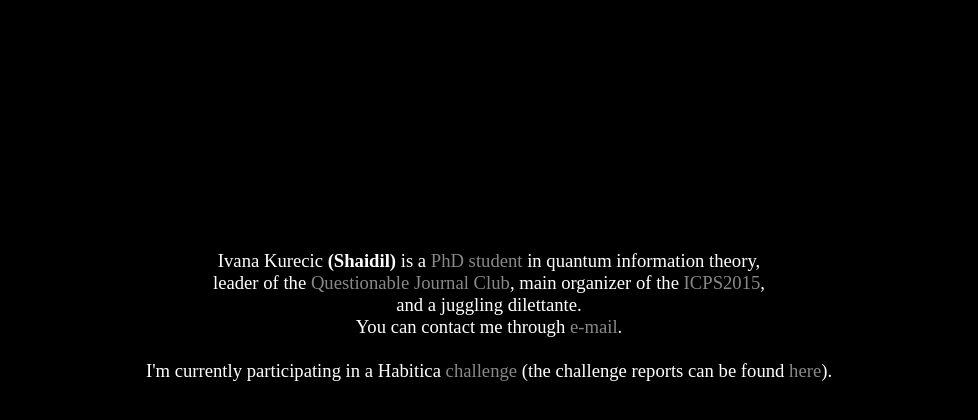
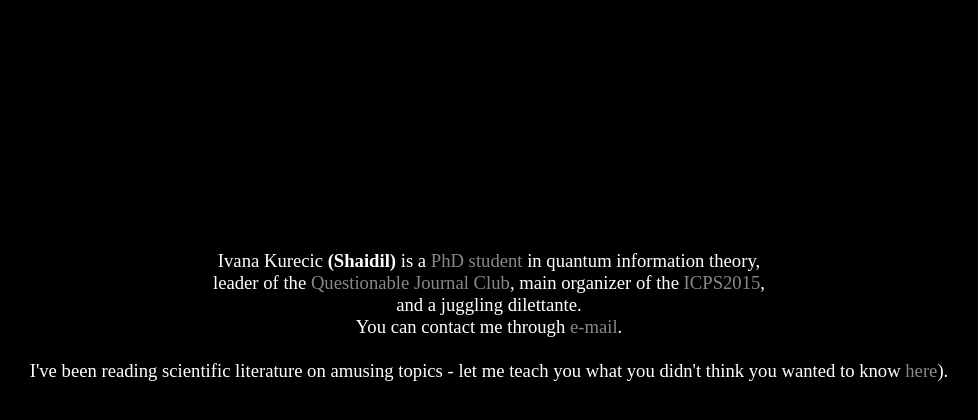
Before and after one commit to Shaidil/shaidil.github.io, a Jekyll site: the page index.html, which Jekyll copies as it is, in a window 1280 px wide. Shown: the top 420 px of the page, without its empty margins (151-1129 px from the left). Built offline with Jekyll 4.4.1, drawn with Linux system fonts in a browser that asks for light colours; some web fonts are replaced.

Commit message:
Update index.html

```diff
--- a/index.html
+++ b/index.html
@@ -13,8 +13,7 @@
                 leader of the <a href="http://www.happyturtlethings.net/questionable.html">Questionable Journal Club</a>, main organizer of the <a href="icps2015.unizg.hr">ICPS2015</a>,<br>
                 and a juggling dilettante.<br>
             You can contact me through <a href="mailto:happyturtlethings@gmail.com">e-mail</a>.<br><br>
-            I'm currently participating in a Habitica
-            <a href="https://habitica.com/#/options/groups/challenges/0ae0b003-b67e-4665-becf-43554d80b990">challenge</a> (the challenge reports can be found <a href="post.html">here</a>).</p><br>
+            I've been reading scientific literature on amusing topics - let me teach you what you didn't think you wanted to know <a href="post.html">here</a>).</p><br>
 
         </center>
     </body>
```
